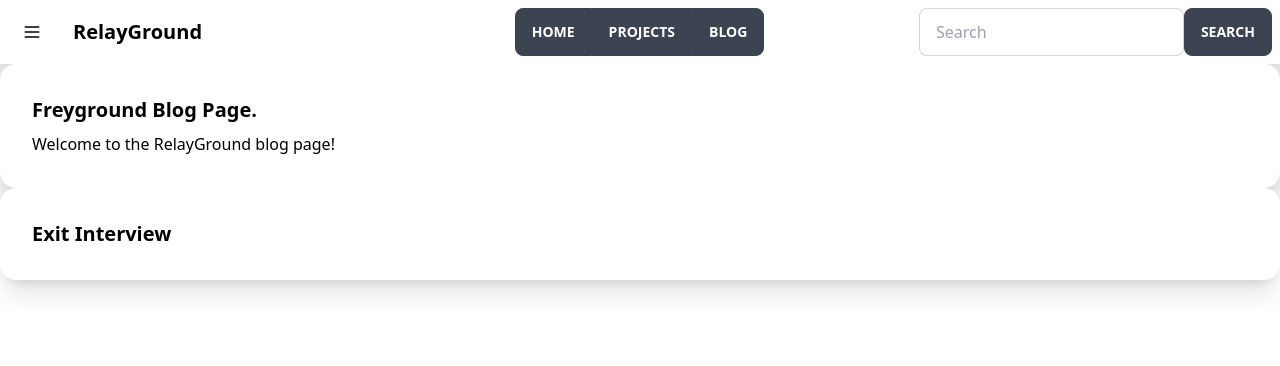
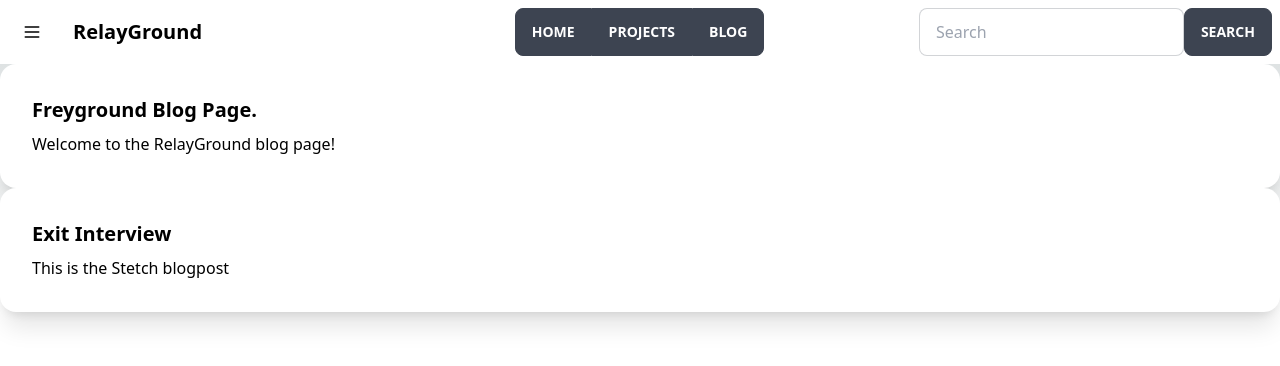
Before and after one commit to freylint/freyground, a Next.js app: page /blog in a window 1280 px wide. Shown: the top 366 px of the page. Built offline with nearby package versions, Linux system fonts and the light colour scheme.

Commit message:
Add post body to blogpost component.

```diff
--- a/src/app/blog/page.tsx
+++ b/src/app/blog/page.tsx
@@ -26,7 +26,7 @@ const STechExit: BlogPost = {
   date: new Date(2023, 4, 22),
   blurb: "Giving myself the exit interview I didn't earn.",
   draft: true,
-  component: () => {
+  Component: () => {
     return (
       <article>
         <p>This is the Stetch blogpost</p>
--- a/src/app/components/BlogCard.tsx
+++ b/src/app/components/BlogCard.tsx
@@ -8,6 +8,7 @@ export default function BlogCard(blog: { blog: BlogPost }) {
     <article className="card bg-base-100 shadow-xl">
       <div className="card-body">
         <h2 className="card-title">{blog.blog.title}</h2>
+        <blog.blog.Component />
       </div>
     </article>
   );
```
Also changed, not shown: src/interface/blog.ts (+5 -5 lines).
